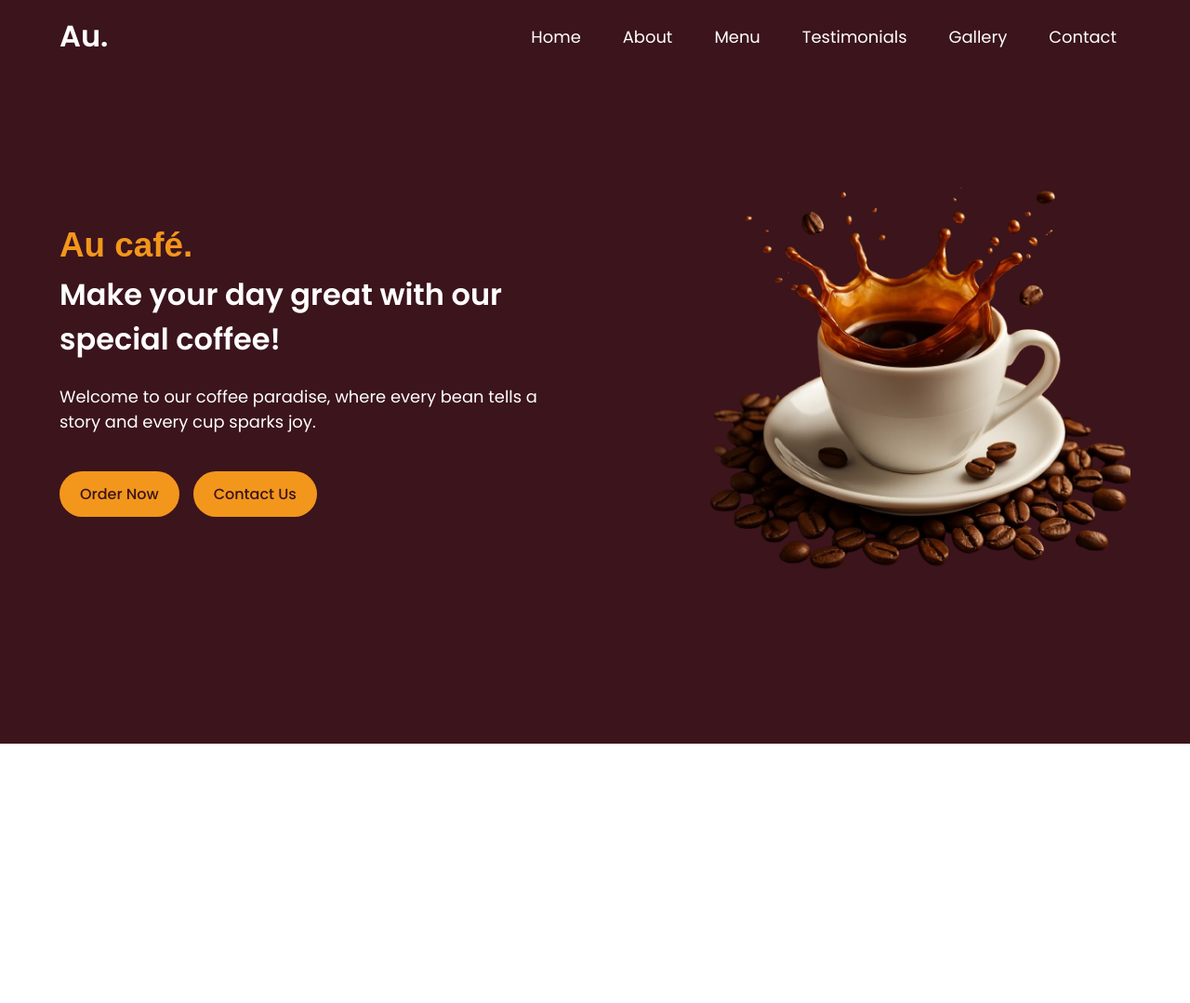
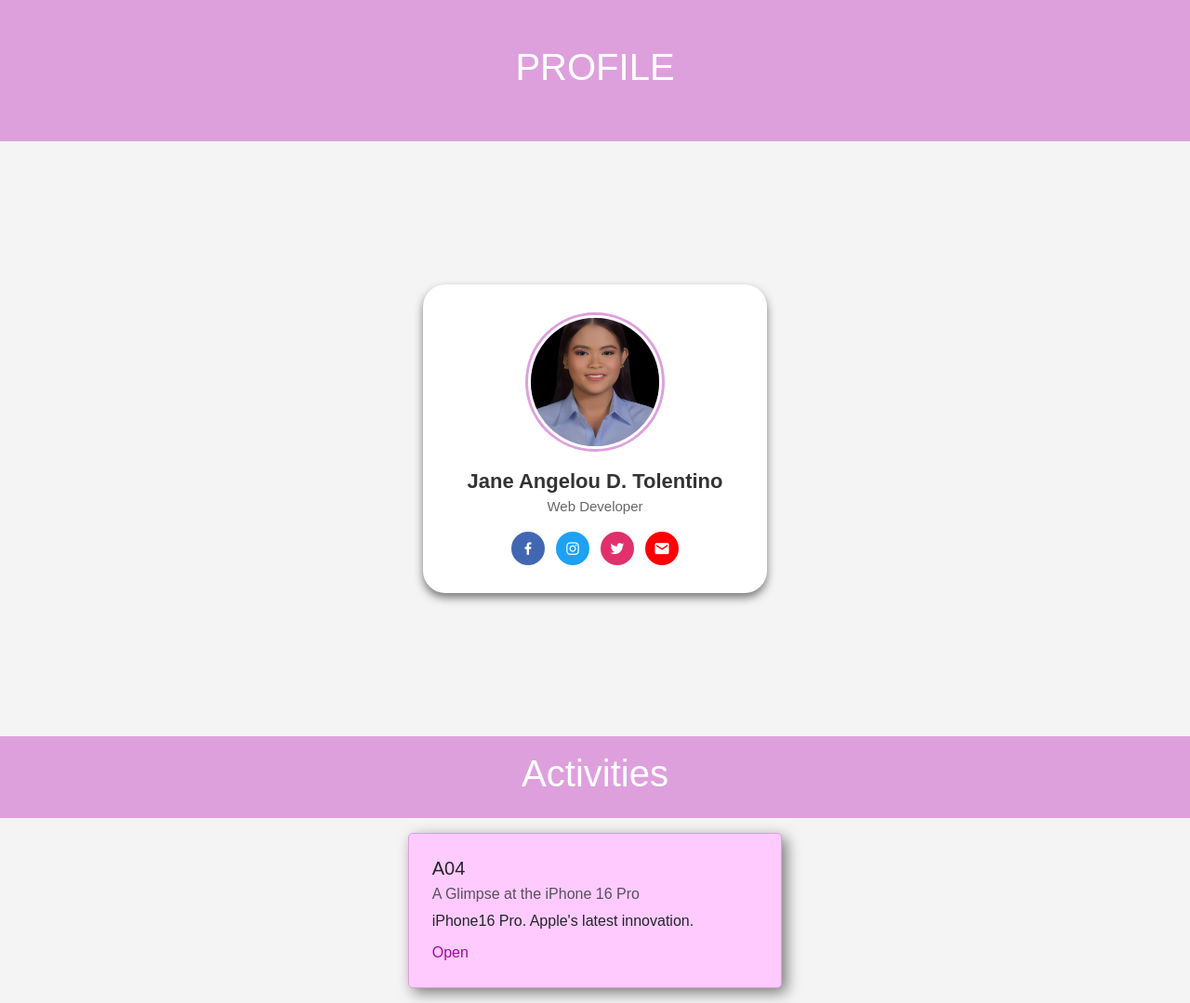
Before and after one commit to Janeee-adt/Janeee-adt.github.io, a plain HTML site: page index.html in a window 1280 px wide. Shown: the whole page at 93% size. Before the commit the page ends 800 px from the top, so only its background shows below. Drawn offline with nearby package versions, Linux system fonts and the light colour scheme; a web font is replaced by a local one.

Commit message:
Add files via upload

```diff
--- /dev/null
+++ b/A04/style.css
@@ -0,0 +1,29 @@
+*{
+    margin: 0;
+    padding: 0;
+    box-sizing: border-box;
+    font-family: "Poppins", sans-serif;
+}
+body {
+    overflow-x: hidden;
+  }
+
+.info-box {
+    background-color: #9a6e53;
+    padding: 20px;
+    border-radius: 20px;
+  }
+  .feature-list {
+    color: white;
+    list-style: none;
+    padding-left: 0;
+  }
+  .feature-list li {
+    color: white;
+    padding: 8px 0;
+    border-bottom: 1px solid #aaa;
+  }
+.backlink {
+    color: black;
+    text-decoration: none;
+}
--- a/index.html
+++ b/index.html
@@ -1,59 +1,69 @@
-<!DOCTYPE html>
+<!doctype html>
 <html lang="en">
   <head>
-    <meta charset="UTF-8">
+    <meta charset="utf-8">
     <meta name="viewport" content="width=device-width, initial-scale=1">
-    <title>Au café</title>
+    <title>Portfolio</title>
+    <link href="https://cdn.jsdelivr.net/npm/bootstrap@5.3.5/dist/css/bootstrap.min.css" rel="stylesheet" integrity="sha384-SgOJa3DmI69IUzQ2PVdRZhwQ+dy64/BUtbMJw1MZ8t5HZApcHrRKUc4W0kG879m7" crossorigin="anonymous">
+    <link rel="icon" href="./img/logo.jpg">
     <link rel="stylesheet" href="style.css">
+    <link href='https://unpkg.com/boxicons@2.1.4/css/boxicons.min.css' rel='stylesheet'/>
   </head>
   <body>
-    <header>
-        <nav class="navbar section-content">
-            <a href="#" class="nav-logo">
-                <h2 class="logo-text">Au.</h2>
+    <div class="container-fluid p-5" style="background-color: plum;">
+      <div class="h1 text-center"  style="color: white">PROFILE</div>
+    </div>
+    <div class="main-components">
+      <div class="profile-card">
+        <div class="image">
+          <img src="img/mypic.jpg" alt="Profile" class="profile-img" />
+        </div>
+        <div class="text-data">
+          <span class="name">Jane Angelou D. Tolentino</span>
+          <span class="job">Web Developer</span>
+        </div>
+     <div class="media-buttons">
+          <a href="#" style="background: #4267b2" class="link">
+            <i class='bx bxl-facebook'></i>
           </a>
-            <ul class="nav-menu">
-                <li class="nav-item">
-                    <a href="#" class="nav-link">Home</a>
-                </li>
-                <li class="nav-item">
-                    <a href="#" class="nav-link">About</a>
-                </li>
-                <li class="nav-item">
-                    <a href="#" class="nav-link">Menu</a>
-                </li>
-                <li class="nav-item">
-                    <a href="#" class="nav-link">Testimonials</a>
-                </li>
-                <li class="nav-item">
-                    <a href="#" class="nav-link">Gallery</a>
-                </li>
-                <li class="nav-item">
-                    <a href="#" class="nav-link">Contact</a>
-                </li>
-            </ul>
-        </nav>
-    </header>
-
-    <main>
-        <section class="hero-section">
-            <div class="section-content">
-                <div class="hero-details">
-                    <h2 class="title">Au café.</h2>
-                    <h3 class="subtitle"> Make your day great with our special coffee!</h3>
-                    <p class="description"> Welcome to our coffee paradise, where every bean tells a story and every cup sparks joy.</p>
-
-                    <div class="buttons">
-                        <a href="" class="button oder-now"> Order Now</a>
-                        <a href="" class="button contact-us"> Contact Us</a>
+          <a href="#" style="background: #1da1f2" class="link">
+            <i class='bx bxl-instagram'></i>
+          </a>
+          <a href="#" style="background: #e1306c" class="link">
+            <i class='bx bxl-twitter'></i>
+          </a>
+          <a href="#" style="background: #ff0000" class="link">
+            <i class='bx bxs-envelope'></i>
+          </a>
           </div>
         </div>
-                <div class="hero-image-wrapper">
-                    <img src="Coffee-preview.png"class="img-fluid" alt="Hero" >
+      </div>
 
+    <div class="container-fluid p-0">
+      <div class="row no-gutters">
+        <div class="col-12 p-0" style="background-color: plum;">
+          <div class="h1 text-center py-3" style="color: white;">
+            Activities
           </div>
         </div>
-        </section>
-    </main>
+      </div>
+    </div>
+
+    <div class="Card1">
+      <div class="row justify-content-center">
+        <div class="col-12 col-sm-6 col-md-4 p-3">
+          <div class="card">
+            <div class="card-body">
+              <h5 class="card-title">A04</h5>
+              <h6 class="card-subtitle mb-2 text-body-secondary">A Glimpse at the iPhone 16 Pro</h6>
+              <p class="card-text">iPhone16 Pro. Apple's latest innovation.</p>
+              <a href="./A04/index.html" class="card-link">Open</a>
+            </div>
+          </div>
+        </div>
+
+
+
+    <script src="https://cdn.jsdelivr.net/npm/bootstrap@5.3.5/dist/js/bootstrap.bundle.min.js" integrity="sha384-k6d4wzSIapyDyv1kpU366/PK5hCdSbCRGRCMv+eplOQJWyd1fbcAu9OCUj5zNLiq" crossorigin="anonymous"></script>
   </body>
 </html>
--- a/style.css
+++ b/style.css
@@ -1,213 +1,142 @@
-/*importing google fonts*/
-@import url('https://fonts.googleapis.com/css2?family=Miniver&family=Poppins:ital,wght@0,400;0,500;0,600;0,700;1,400&display=swap');
-
-*{
-
+* {
     margin: 0;
     padding: 0;
     box-sizing: border-box;
     font-family: "Poppins", sans-serif;
   }
-:root {
-      /* Colors */
-  --white-color: #fff;
-  --dark-color: #252525;
-  --primary-color: #3b141c;
-  --secondary-color: #f3961c;
-  --light-pink-color: #faf4f5;
-  --medium-gray-color: #ccc;
 
-  /* Font size */
-  --font-size-s: 0.9rem;
-  --font-size-n: 1rem;
-  --font-size-m: 1.12rem;
-  --font-size-l: 1.5rem;
-  --font-size-xl: 2rem;
-  --font-size-xxl: 2.3rem;
+  body {
+    background-color: #f4f4f4;
+  }
 
-  /* Font weight */
-  --font-weight-normal: 400;
-  --font-weight-medium: 500;
-  --font-weight-semibold: 600;
-  --font-weight-bold: 700;
-
-  /* Border radius */
-  --border-radius-s: 8px;
-  --border-radius-m: 30px;
-  --border-radius-circle: 50%;
-
-  /* Site max width */
-  --site-max-width: 1300px;
+  .main-components {
+    min-height: calc(100vh - 160px);
+    display: flex;
+    align-items: center;
+    justify-content: center;
+    padding: 20px;
   }
 
 
-ul {
-    list-style: none;
-}
-a {
-    text-decoration: none;
-}
-button {
-    cursor: pointer;
-    border: none;
-    background: none;
-}
-img {
+  .profile-card {
+    background: #fff;
+    border-radius: 24px;
+    padding: 30px 25px;
+    box-shadow: 0 5px 10px rgba(0, 0, 0, 0.5);
+    max-width: 370px;
     width: 100%;
-    height: auto;
-}
-.section-content {
-    margin: 0 auto;
-    padding: 0 5vw;
-    max-width: var(--site-max-width);
+    text-align: center;
+    display: flex;
+    flex-direction: column;
+    align-items: center;
   }
 
-header {
-    position: fixed;
-    width: 100%;
-    z-index: 5;
-    background: var(--primary-color);
-    padding: 15px 0;
+  .image {
+    height: 150px;
+    width: 150px;
+    border-radius: 50%;
+    background-color: plum;
+    padding: 3px;
+    margin-bottom: 15px;
   }
 
-header .navbar {
-    display: flex;
-    align-items: center;
-    justify-content: space-between;
+  .profile-img {
+    height: 100%;
+    width: 100%;
+    object-fit: cover;
+    border-radius: 50%;
+    border: 3px solid #fff;
   }
 
-.navbar .nav-logo .logo-text {
-    color: var(--white-color);
-    font-size: var(--font-size-xl);
-    font-weight: var(--font-weight-semibold);
+  .text-data {
+    color: #333;
+    margin-bottom: 15px;
+    display: flex;
+    flex-direction: column;
+    align-items: center;
+
   }
 
-.navbar .nav-menu {
-    display: flex;
-    gap: 15px;
+  .name {
+    font-size: 22px;
+    font-weight: 600;
   }
 
-.navbar .nav-menu .nav-link {
-    padding: 10px 15px;
-    color: var(--white-color);
-    font-size: var(--font-size-m);
-    border-radius: var(--border-radius-m);
-    transition: 0.3s ease;
+  .job {
+    font-size: 15px;
+    font-weight: 400;
+    color: #666;
   }
 
-.navbar .nav-menu .nav-link:hover {
-    color: var(--primary-color);
-    background: var(--secondary-color);
+  .media-buttons {
+    display: flex;
+    justify-content: center;
+    gap: 12px;
   }
 
-.hero-section {
-    min-height: 100vh;
-    background: var(--primary-color);
+  .link {
     display: flex;
     align-items: center;
     justify-content: center;
-    text-align: left;
+    color: #fff;
+    font-size: 18px;
+    height: 36px;
+    width: 36px;
+    border-radius: 50%;
+    text-decoration: none;
   }
-
-.hero-section .section-content {
+  html, body {
+    margin: 0;
+    padding: 0;
+    overflow-x: hidden;
+  }
+.card {
+    background-color: rgb(255, 203, 255);
+    box-shadow: 5px 5px 15px rgba(0, 0, 0, 0.5);
+    border: 1px solid plum;
+    padding: 10px;
+    border-radius: 5px;
+    transition: transform 0.2s ease-in-out;
+}
+.card:hover {
+    transform: rotate(0deg);
+}
+.card-body {
+    padding: 15px;
+}
+.card-title, .card-subtitle, .card-text {
+    margin-bottom: 10px;
+}
+.card-link {
+    color: rgb(158, 9, 158);
+    text-decoration: none;
+}
+.card-link:hover {
+    text-decoration: underline;
+}
+@media (max-width: 576px) {
+    .card {
+        transform: rotate(0deg);
+        margin: 0 auto;
+    }
+    .card-body {
+        padding: 10px;
+    }
+}
+.row {
     display: flex;
-    align-items: center;
-    justify-content: space-between;
-    color: var(--white-color);
-    flex-wrap: nowrap;
+    flex-wrap: wrap;
+    justify-content: space-around;
 }
-
-.hero-section .hero-details {
+.col-12 {
+    max-width: 100%;
+}
+.col-sm-6 {
     max-width: 50%;
 }
-
-.hero-section .hero-details .title {
-    font-size: var(--font-size-xxl);
-    color: var(--secondary-color);
-    font-family: "Miniver", sans-serif;
+.col-md-4 {
+    max-width: 33.33%;
 }
-
-.hero-section .hero-details .subtitle {
-    margin-top: 8px;
-    max-width: 90%;
-    font-size: var(--font-size-xl);
-    font-weight: var(--font-weight-semibold);
+.p-3 {
+    padding: 1rem;
 }
-
-.hero-section .hero-details .description {
-    max-width: 90%;
-    margin: 24px 0 40px;
-    font-size: var(--font-size-m);
-}
-
-.hero-section .hero-details .buttons {
-    display: flex;
-    gap: 15px;
-    flex-wrap: nowrap;
-}
-
-.hero-section .hero-details .button {
-    padding: 10px 20px;
-    border: 2px solid transparent;
-    color: var(--primary-color);
-    border-radius: var(--border-radius-m);
-    background: var(--secondary-color);
-    font-weight: var(--font-weight-medium);
-    transition: 0.3s ease;
-}
-
-.hero-section .hero-details .button:hover {
-    color: var(--white-color);
-    border-color: var(--white-color);
-    background: transparent;
-}
-
-.hero-section .hero-image-wrapper {
-    max-width: 40%;
-}
-
-@media (max-width: 1024px) {
-    .navbar .nav-logo .logo-text {
-        font-size: 1.6rem;
-    }
-    .navbar .nav-menu .nav-link {
-        font-size: 0.7rem;
-    }
-    .hero-section .hero-details {
-        transform: scale(0.9);
-    }
-    .hero-section .hero-image-wrapper {
-        transform: scale(0.9);
-    }
-}
-
-@media (max-width: 768px) {
-    .navbar .nav-logo .logo-text {
-        font-size: 1.3rem;
-    }
-    .navbar .nav-menu .nav-link {
-        font-size: 0.7rem;
-    }
-    .hero-section .hero-details {
-        transform: scale(0.7);
-    }
-    .hero-section .hero-image-wrapper {
-        transform: scale(0.8);
-    }
-}
-
-@media (max-width: 480px) {
-    .navbar .nav-logo .logo-text {
-        font-size: 1.3rem;
-    }
-    .navbar .nav-menu .nav-link {
-        font-size: 0.7rem;
-        padding: 5px 10px;
-    }
-    .hero-section .hero-details {
-        transform: scale(0.7);
-    }
-    .hero-section .hero-image-wrapper {
-        transform: scale(0.7);
-    }
-}
```
Also changed, not shown: A04/index.html (added, +67 -0 lines), img/ip16-2.png (added), img/ip16.png (added), img/logo.jpg (added), img/mypic.jpg (added), img/top left view.jpg (added), img/zoom.jpg (added). Lines whose indentation alone changed are shown as unchanged.
